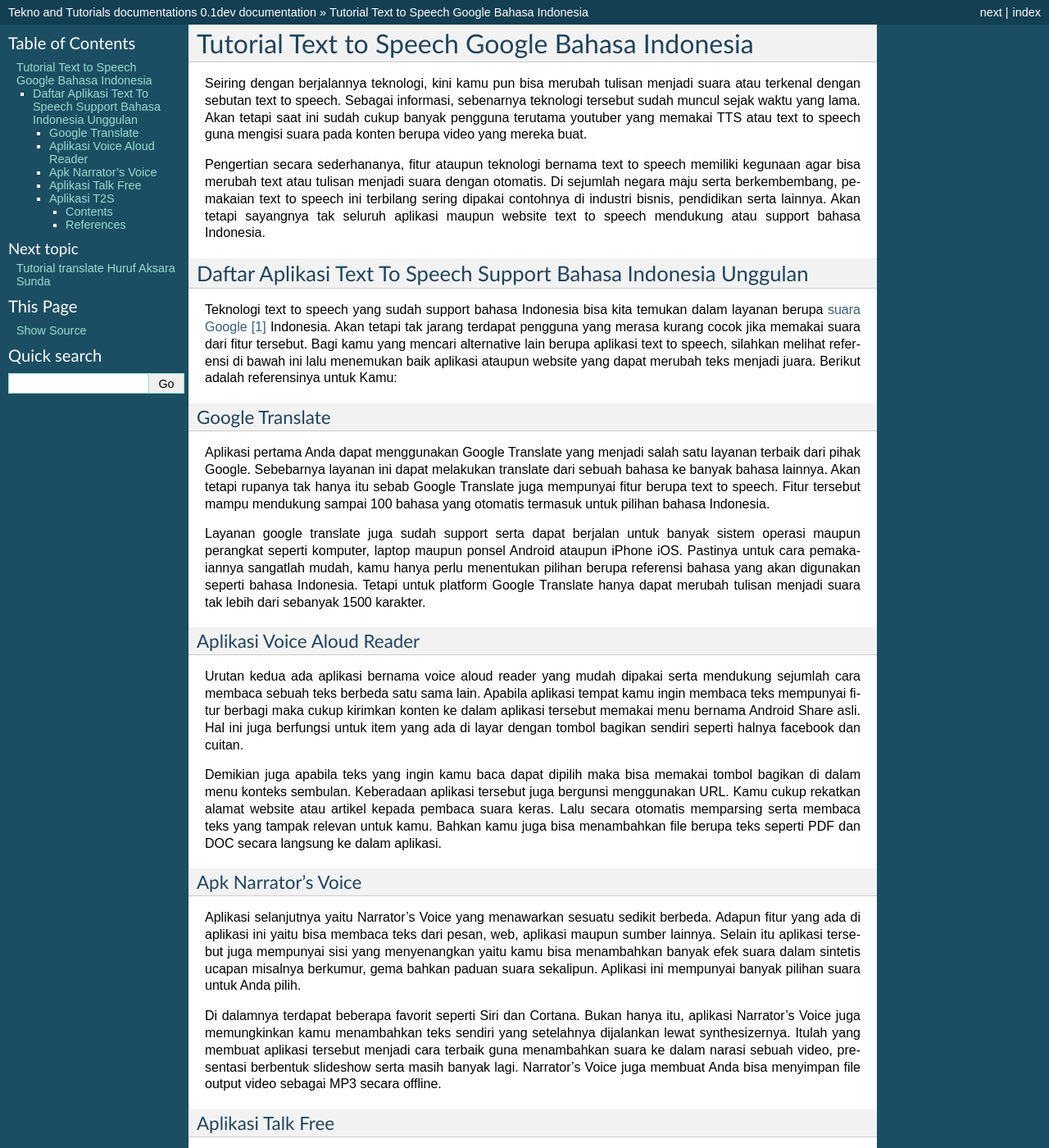
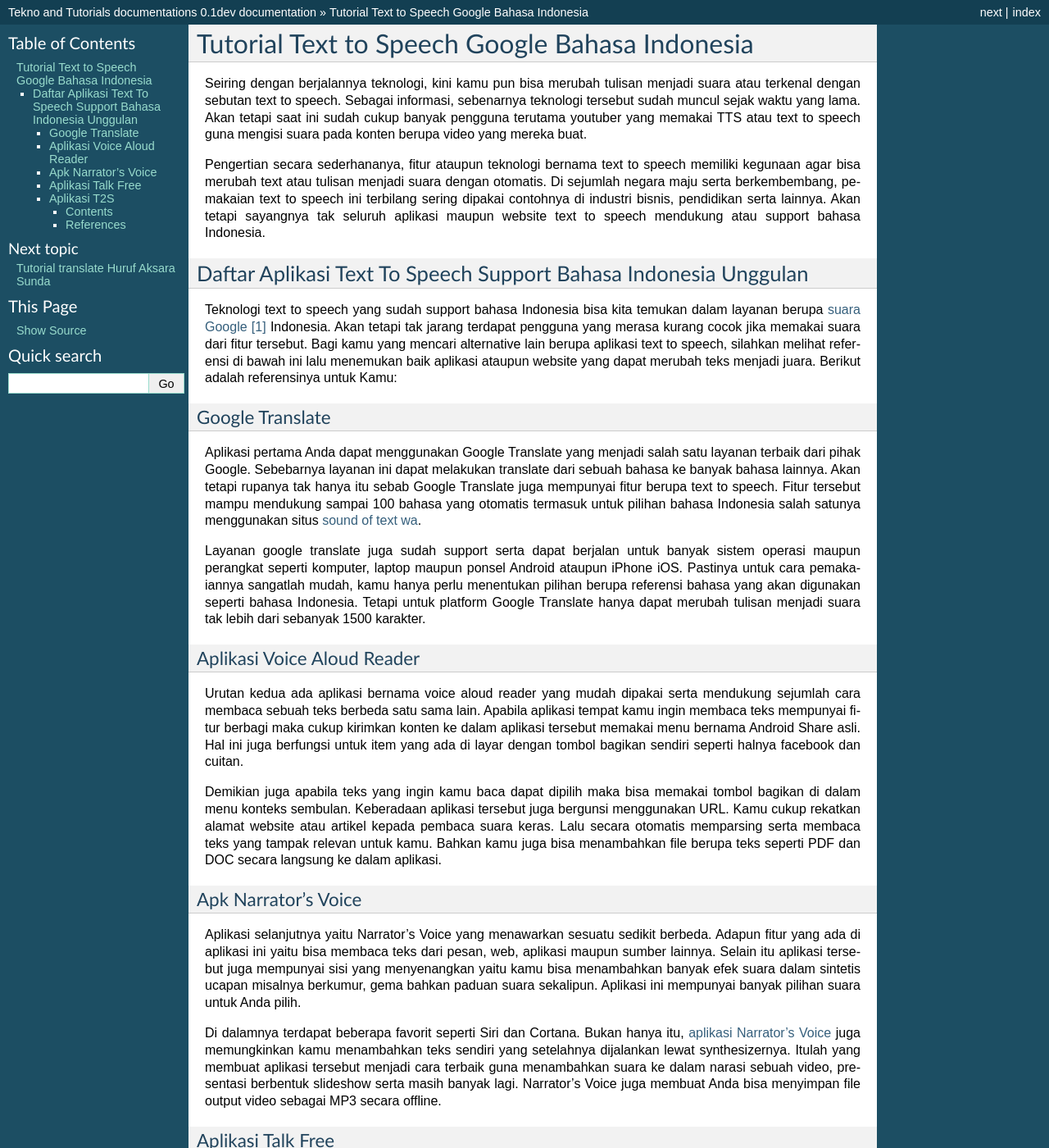
Before and after one commit to techidn/truffle, a Sphinx documentation site: the page built from docs/index.rst, in a window 1280 px wide and 1400 px high. Shown: the whole window at 82% size. Built offline with Sphinx 7.4.7, drawn with Linux system fonts in a browser that asks for light colours; pages that are not in the unit, such as notebooks, are missing from menus.

Commit message:
Update index.rst

```diff
--- a/docs/index.rst
+++ b/docs/index.rst
@@ -14,7 +14,7 @@ Teknologi text to speech yang sudah support bahasa Indonesia bisa kita temukan d
 Google Translate
 -----------
 
-Aplikasi pertama Anda dapat menggunakan Google Translate yang menjadi salah satu layanan terbaik dari pihak Google. Sebebarnya layanan ini dapat melakukan translate dari sebuah bahasa ke banyak bahasa lainnya. Akan tetapi rupanya tak hanya itu sebab Google Translate juga mempunyai fitur berupa text to speech. Fitur tersebut mampu mendukung sampai 100 bahasa yang otomatis termasuk untuk pilihan bahasa Indonesia.
+Aplikasi pertama Anda dapat menggunakan Google Translate yang menjadi salah satu layanan terbaik dari pihak Google. Sebebarnya layanan ini dapat melakukan translate dari sebuah bahasa ke banyak bahasa lainnya. Akan tetapi rupanya tak hanya itu sebab Google Translate juga mempunyai fitur berupa text to speech. Fitur tersebut mampu mendukung sampai 100 bahasa yang otomatis termasuk untuk pilihan bahasa Indonesia salah satunya menggunakan situs `sound of text wa <https://www.sebuahutas.com/2021/12/sound-of-text-wa-suara-google-indonesia.html>`_.
 
 Layanan google translate juga sudah support serta dapat berjalan untuk banyak sistem operasi maupun perangkat seperti komputer, laptop maupun ponsel Android ataupun iPhone iOS. Pastinya untuk cara pemakaiannya sangatlah mudah, kamu hanya perlu menentukan pilihan berupa referensi bahasa yang akan digunakan seperti bahasa Indonesia. Tetapi untuk platform Google Translate hanya dapat merubah tulisan menjadi suara tak lebih dari sebanyak 1500 karakter.
 
@@ -30,7 +30,7 @@ Apk Narrator’s Voice
 
 Aplikasi selanjutnya yaitu Narrator’s Voice yang menawarkan sesuatu sedikit berbeda. Adapun fitur yang ada di aplikasi ini yaitu bisa membaca teks dari pesan, web, aplikasi maupun sumber lainnya. Selain itu aplikasi tersebut juga mempunyai sisi yang menyenangkan yaitu kamu bisa menambahkan banyak efek suara dalam sintetis ucapan misalnya berkumur, gema bahkan paduan suara sekalipun. Aplikasi ini mempunyai banyak pilihan suara untuk Anda pilih.
 
-Di dalamnya terdapat beberapa favorit seperti Siri dan Cortana. Bukan hanya itu, aplikasi Narrator’s Voice juga memungkinkan kamu menambahkan teks sendiri yang setelahnya dijalankan lewat synthesizernya. Itulah yang membuat aplikasi tersebut menjadi cara terbaik guna menambahkan suara ke dalam narasi sebuah video, presentasi berbentuk slideshow serta masih banyak lagi. Narrator’s Voice juga membuat Anda bisa menyimpan file output video sebagai MP3 secara offline.
+Di dalamnya terdapat beberapa favorit seperti Siri dan Cortana. Bukan hanya itu, `aplikasi Narrator’s Voice <https://suaragoogle.readthedocs.io/en/latest/application/>`_ juga memungkinkan kamu menambahkan teks sendiri yang setelahnya dijalankan lewat synthesizernya. Itulah yang membuat aplikasi tersebut menjadi cara terbaik guna menambahkan suara ke dalam narasi sebuah video, presentasi berbentuk slideshow serta masih banyak lagi. Narrator’s Voice juga membuat Anda bisa menyimpan file output video sebagai MP3 secara offline.
 
 Aplikasi Talk Free
 -----------
```
